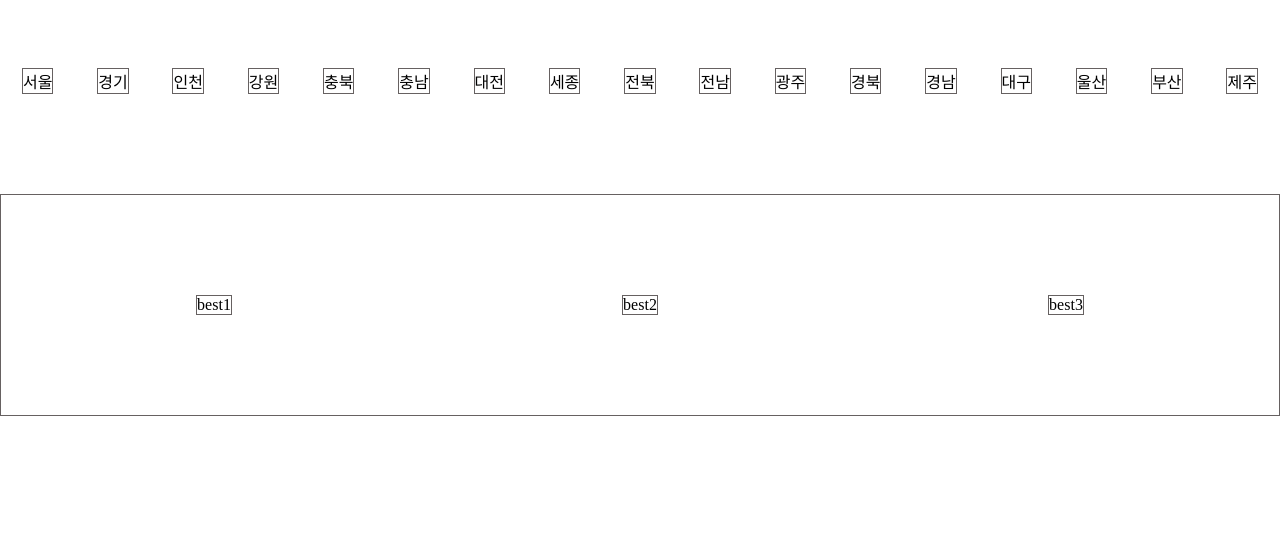
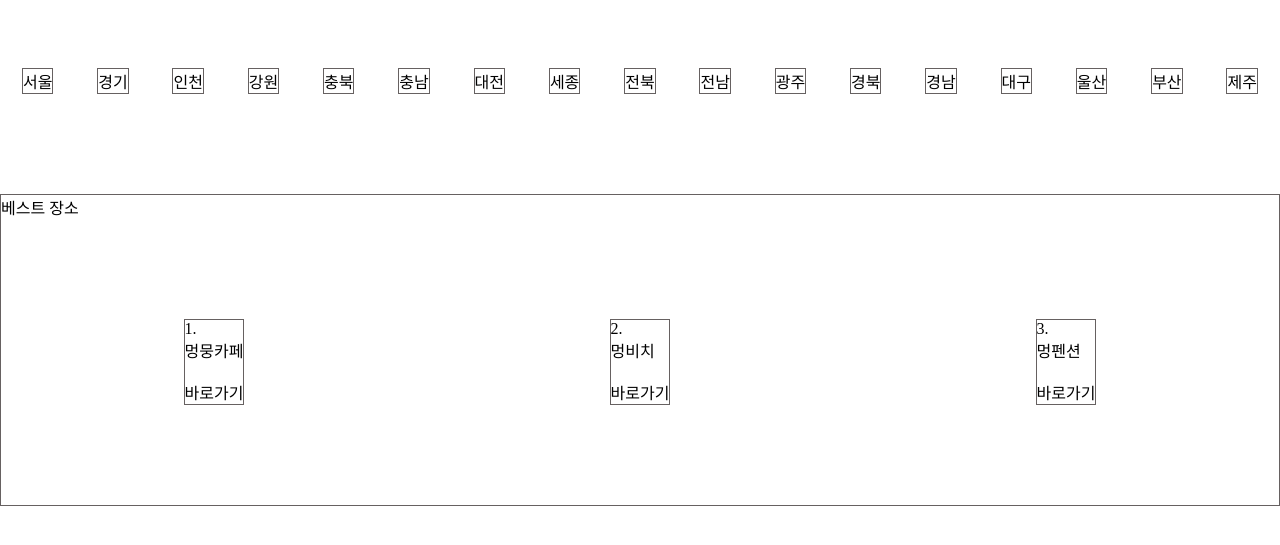
Before and after one commit to ceginer/Project_Dangdang_map, a Django app: page / in a window 1280 px wide. Shown: the part 175-720 px from the top of the page. Run offline with Django 4.2, Linux system fonts and the light colour scheme.

Commit message:
Fix "home의 css, html 일단 마무리"

```diff
--- a/dang/templates/home.html
+++ b/dang/templates/home.html
@@ -19,9 +19,27 @@
     <div class="home_location"><a href="/">부산</a></div>
     <div class="home_location"><a href="/">제주</a></div>
   </div>
-  <div class="home_best_list">
-    <div class="home_best_item"><a href="/">best1</a></div>
-    <div class="home_best_item"><a href="/">best2</a></div>
-    <div class="home_best_item"><a href="/">best3</a></div>
+  <div class="home_best_container">
+    <div>베스트 장소</div>
+    <div class="home_best_list">
+      <div class="home_best_item">
+        <div class="item_rank">1. </div>
+        <div class="item_name">멍뭉카페</div>
+        <div class="item_img"><img src="" alt="" /></div>
+        <a href="/">바로가기</a>
+      </div>
+      <div class="home_best_item">
+        <div class="item_rank">2. </div>
+        <div class="item_name">멍비치</div>
+        <div class="item_img"><img src="" alt="" /></div>
+        <a href="/">바로가기</a>
+      </div>
+      <div class="home_best_item">
+        <div class="item_rank">3. </div>
+        <div class="item_name">멍펜션</div>
+        <div class="item_img"><img src="" alt="" /></div>
+        <a href="/">바로가기</a>
+      </div>
+    </div>
   </div>
 {% endblock %}
--- a/static/css/index.css
+++ b/static/css/index.css
@@ -1,3 +1,5 @@
+/* base.html */
+
 * {
   margin: 0;
   padding: 0;
@@ -38,12 +40,15 @@ a {
   border: 1px solid rgb(102, 97, 97);
 }
 
+.home_best_container {
+  border: 1px solid rgb(102, 97, 97);
+}
+
 .home_best_list {
   display: flex;
   justify-content: space-around;
   align-items: center;
   padding: 100px 0;
-  border: 1px solid rgb(102, 97, 97);
 }
 .home_best_item {
   border: 1px solid rgb(102, 97, 97);
```
